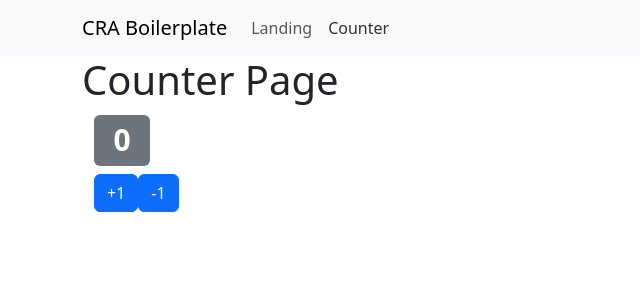
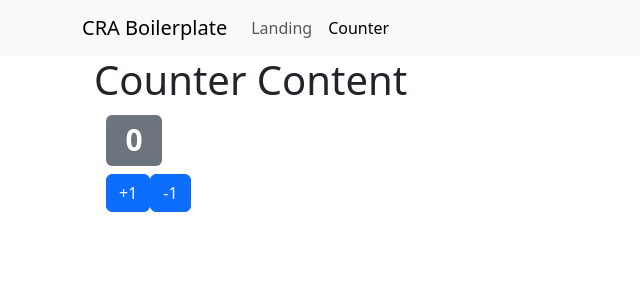
Before and after one commit to LuisFlor7/scarzoj-react-boilerplate, a React (Create React App) app: page / in a window 1280 px wide. Both pictures are taken after a click on the button "Counter". Shown: the top 300 px of the page, without its empty margins (0-640 px from the left). Built offline with nearby package versions, Linux system fonts and the light colour scheme.

Commit message:
Minor cleanup

```diff
--- a/src/App.jsx
+++ b/src/App.jsx
@@ -1,4 +1,5 @@
 import { useState } from "react";
+import { Container } from "react-bootstrap";
 
 import { NavBar } from "./components/NavBar";
 
@@ -15,8 +16,8 @@ export const App = () => {
 
   return (
     <>
-      <NavBar pageSetter={setCurrentPage} />
-      {pageMap[currentPage]}
+      <NavBar currentPage={currentPage} pageSetter={setCurrentPage} />
+      <Container>{pageMap[currentPage]}</Container>
     </>
   );
 };
--- a/src/components/NavBar.jsx
+++ b/src/components/NavBar.jsx
@@ -1,15 +1,27 @@
 import { Container, Nav, Navbar } from "react-bootstrap";
 
-export const NavBar = ({ pageSetter }) => {
+export const NavBar = ({ currentPage, pageSetter }) => {
+  const linkMap = ["Landing", "Counter"];
+
   return (
     <>
       <Navbar expand="lg" className="bg-body-tertiary">
         <Container>
-          <Navbar.Brand href="#home">CRA Boilerplate</Navbar.Brand>
+          <Navbar.Brand onClick={() => pageSetter("Landing")}>
+            CRA Boilerplate
+          </Navbar.Brand>
           <Navbar.Collapse id="basic-navbar-nav">
             <Nav className="me-auto">
-              <Nav.Link onClick={() => pageSetter("Landing")}>Landing</Nav.Link>
-              <Nav.Link onClick={() => pageSetter("Counter")}>Counter</Nav.Link>
+              {linkMap.map((link) => {
+                return (
+                  <Nav.Link
+                    active={link === currentPage}
+                    onClick={() => pageSetter(link)}
+                  >
+                    {link}
+                  </Nav.Link>
+                );
+              })}
             </Nav>
           </Navbar.Collapse>
         </Container>
--- a/src/pages/CounterPage.jsx
+++ b/src/pages/CounterPage.jsx
@@ -5,7 +5,7 @@ import { SecondsCounter } from "../components/SecondsCounter";
 export const CounterPage = () => {
   return (
     <Container>
-      <h1>Counter Page</h1>
+      <h1>Counter Content</h1>
       <SecondsCounter />
     </Container>
   );
```
